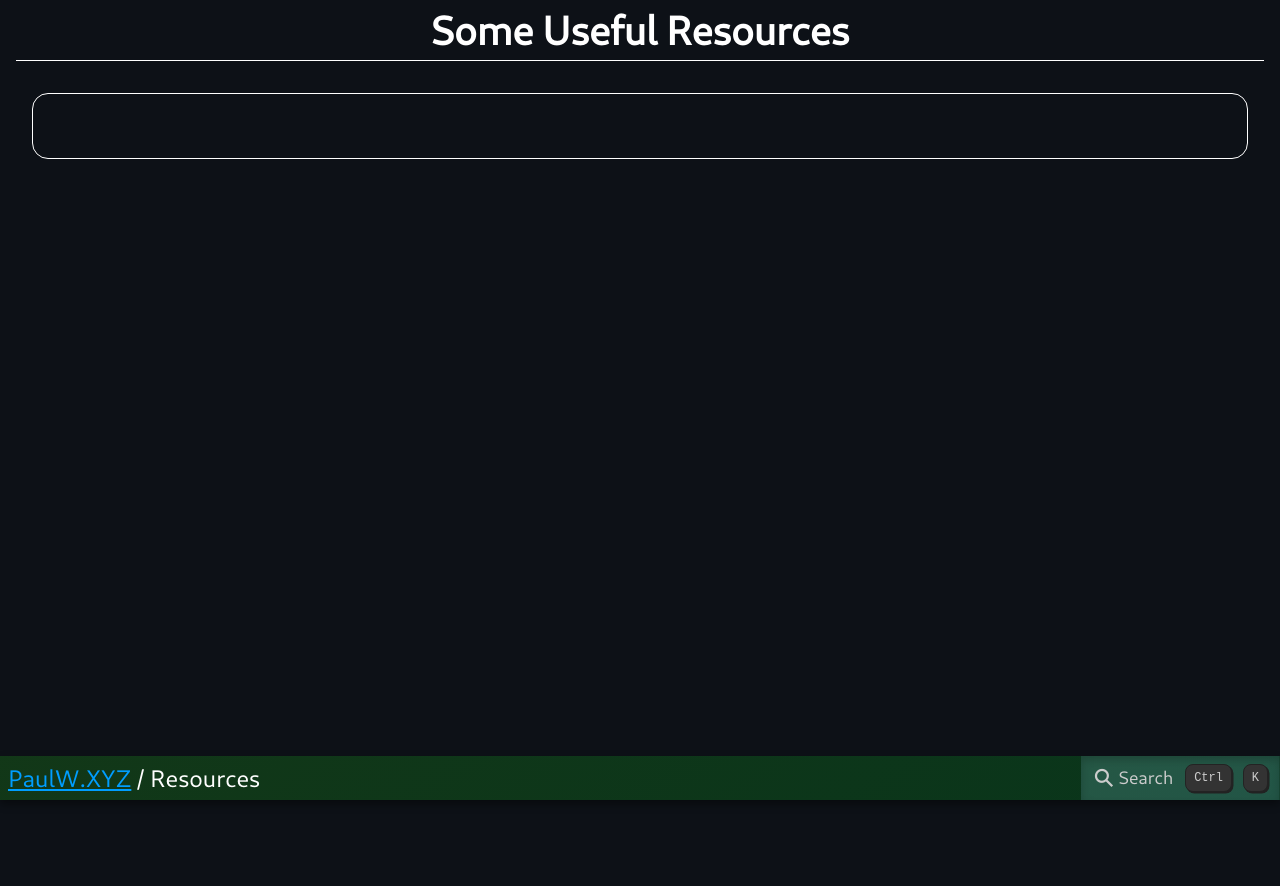
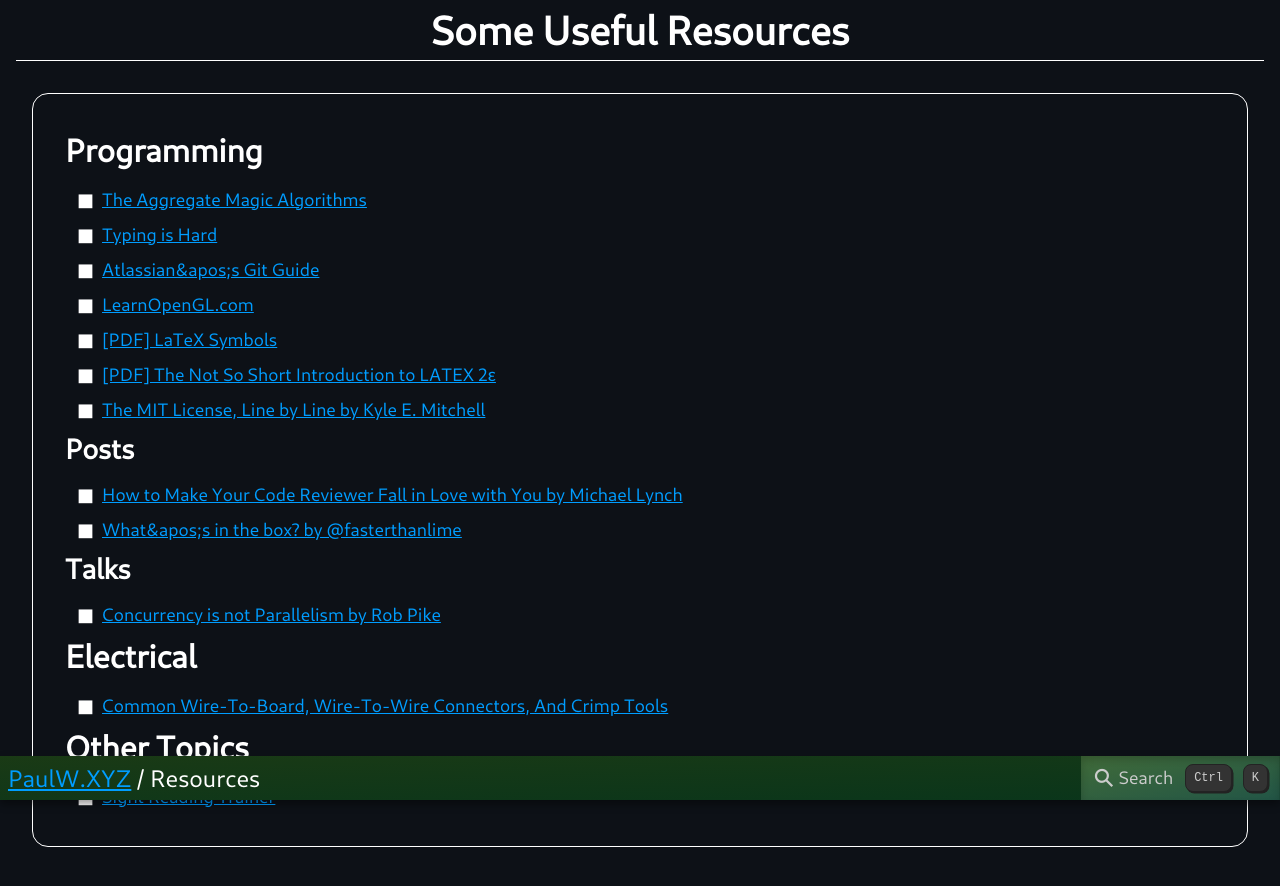
Before and after one commit to paulwxyz/paulw.xyz, a Next.js app: page /resources in a window 1280 px wide. Shown: the top 886 px of the page. Before the commit the page ends 800 px from the top, so only its background shows below. Built offline with nearby package versions, Linux system fonts and the light colour scheme.

Commit message:
Display resources page data

```diff
--- a/pages/resources.tsx
+++ b/pages/resources.tsx
@@ -1,5 +1,6 @@
 import React, { ReactElement } from 'react';
 import Layout from '../components/layout';
+import style from '../styles/lists.module.css';
 
 type listItem = {
     children?: listItem[] | string[];
@@ -87,17 +88,17 @@ function mapChild(obj: listItem | string, level: number) {
     if (typeof obj === 'string') {
         if (obj === '')
             return <></>
-        return <li>{obj}</li>
+        return <span className={style.listItem}>{obj}</span>
     }
 
     if (obj.title === '')
         return <></>
 
     if (obj.url)
-        return <li key=''><a href={obj.url}>{obj.title}</a></li>
+        return <span className={style.listItem}><a href={obj.url}>{obj.title}</a></span>
 
     if (!obj.children)
-        return <li>{obj.title}</li>
+        return <span className={style.listItem}>{obj.title}</span>
 
     let title: ReactElement;
 
@@ -110,9 +111,9 @@ function mapChild(obj: listItem | string, level: number) {
         <>
             {title}
             {obj.description ? <p>{obj.description}</p> : <></>}
-            <ul>
+            <div>
                 {obj.children.map(l => mapChild(l, level + 1))}
-            </ul>
+            </div>
         </>
     );
 }
@@ -121,7 +122,7 @@ function Resources() {
     return (
         <Layout name='Resources' title='Some Useful Resources'>
             <section className='block'>
-
+                {list.map(l => mapChild(l, 0))}
             </section>
         </Layout>);
 }
```
